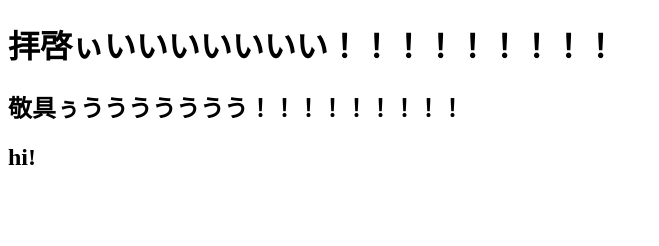
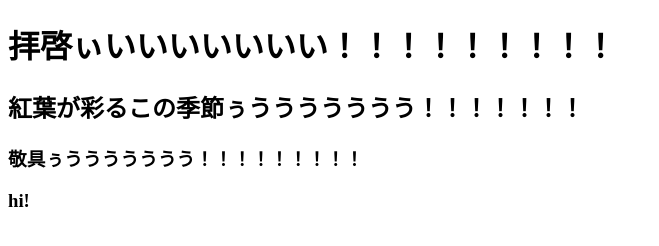
Before and after one commit to kitarikes/igem-hp-css, a plain HTML site: page index.html in a window 1280 px wide. Shown: the whole page, without its empty margins (0-659 px from the left). Drawn offline with Linux system fonts and the light colour scheme.

Commit message:
季節の挨拶追加

```diff
--- a/index.html
+++ b/index.html
@@ -2,7 +2,8 @@
 <html lang="en">
 <head>
   <h1>拝啓ぃいいいいいいい！！！！！！！！！<h1>
-  <h2>敬具ぅううううううう！！！！！！！！！<h2>
+  <h2>紅葉が彩るこの季節ぅううううううう！！！！！！！<h2>
+  <h3>敬具ぅううううううう！！！！！！！！！<h3>
   <meta charset="UTF-8">
   <meta name="viewport" content="width=device-width, initial-scale=1.0">
   <title>Document</title>
```
